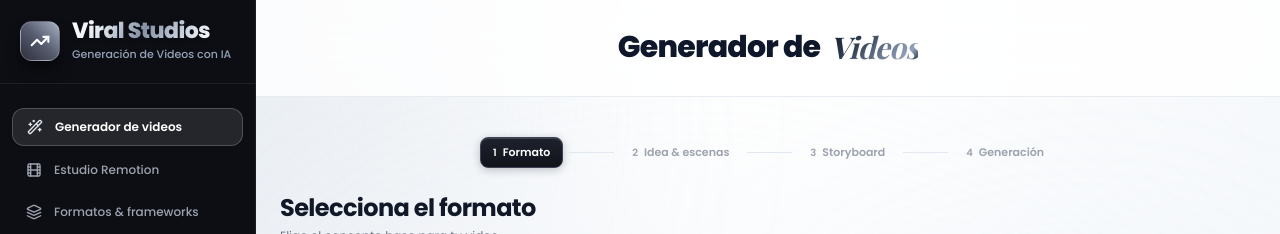
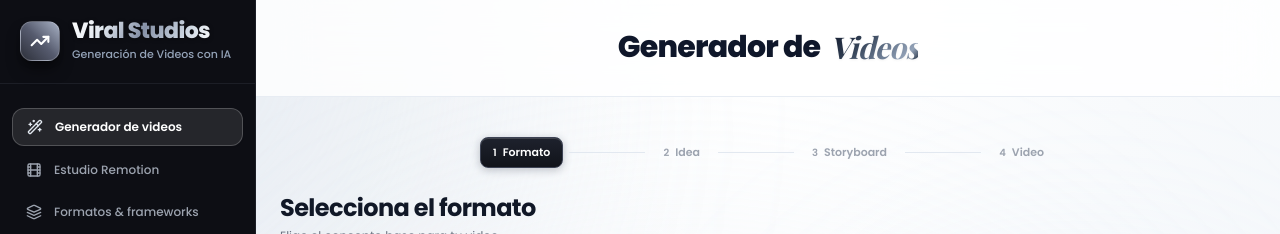
Before and after one commit to Sano-Punto/contenido-viral, a Next.js app: page /generador-de-videos in a window 1280 px wide. Shown: the top 234 px of the page. Built offline with nearby package versions, Linux system fonts and the light colour scheme; a web font is replaced by a local one.

Commit message:
style: update progress bar to silver luxury gradient, rename wizard steps to Idea and Video

```diff
--- a/components/wizard/Step5VideoReady.tsx
+++ b/components/wizard/Step5VideoReady.tsx
@@ -157,9 +157,9 @@ export const Step5VideoReady: React.FC = () => {
                 <span>Composición vertical 9:16 & animación</span>
                 <span>{processingProgress}%</span>
               </div>
-              <div className="w-full h-2 bg-slate-100 rounded-full overflow-hidden border border-slate-200">
+              <div className="w-full h-2.5 bg-slate-100 rounded-full overflow-hidden border border-slate-200 shadow-inner">
                 <div
-                  className="h-full bg-gradient-to-r from-slate-700 to-slate-950 rounded-full transition-all duration-500"
+                  className="h-full btn-silver-luxury rounded-full transition-all duration-500 shadow-sm"
                   style={{ width: `${processingProgress}%` }}
                 />
               </div>
--- a/components/wizard/WizardContainer.tsx
+++ b/components/wizard/WizardContainer.tsx
@@ -22,13 +22,13 @@ export const WizardContainer: React.FC = () => {
         { internalStep: 2, displayNum: 2, title: 'Idea' },
         { internalStep: 3, displayNum: 3, title: 'Guion' },
         { internalStep: 4, displayNum: 4, title: 'Storyboard' },
-        { internalStep: 5, displayNum: 5, title: 'Generación' },
+        { internalStep: 5, displayNum: 5, title: 'Video' },
       ]
     : [
         { internalStep: 1, displayNum: 1, title: 'Formato' },
-        { internalStep: 2, displayNum: 2, title: 'Idea & escenas' },
+        { internalStep: 2, displayNum: 2, title: 'Idea' },
         { internalStep: 4, displayNum: 3, title: 'Storyboard' },
-        { internalStep: 5, displayNum: 4, title: 'Generación' },
+        { internalStep: 5, displayNum: 4, title: 'Video' },
       ];
 
   const currentDisplayStep = stepsConfig.find((s) => s.internalStep === currentStep) || stepsConfig[0];
```
